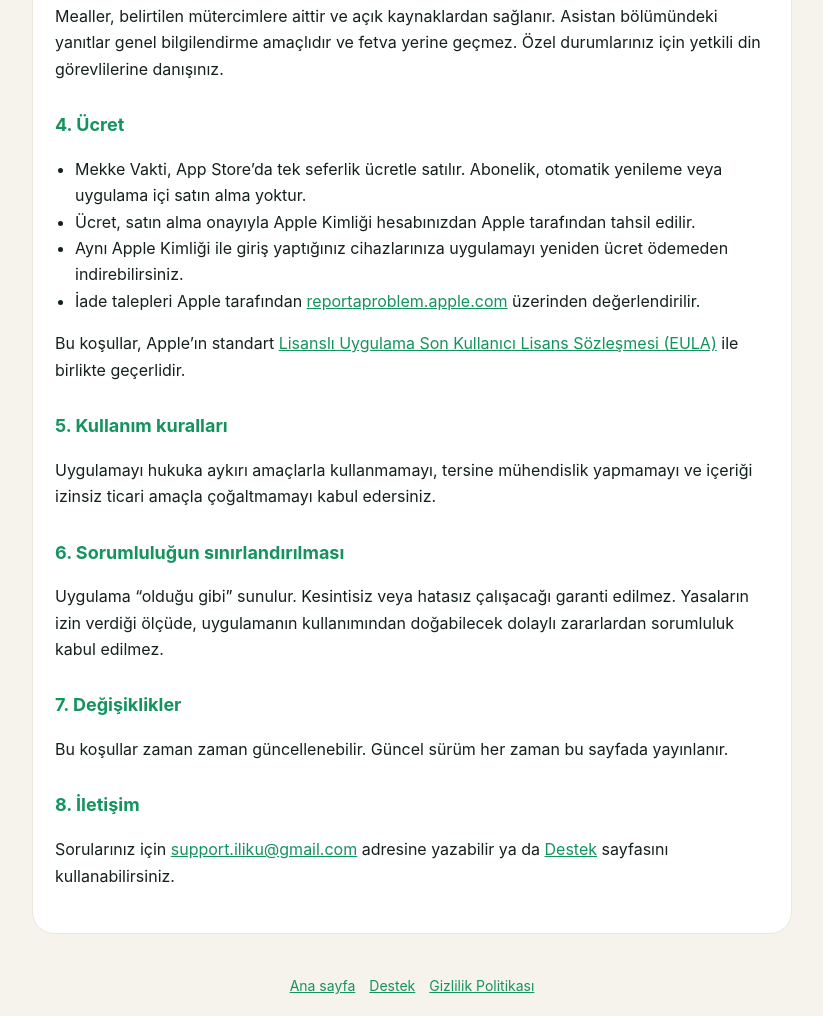
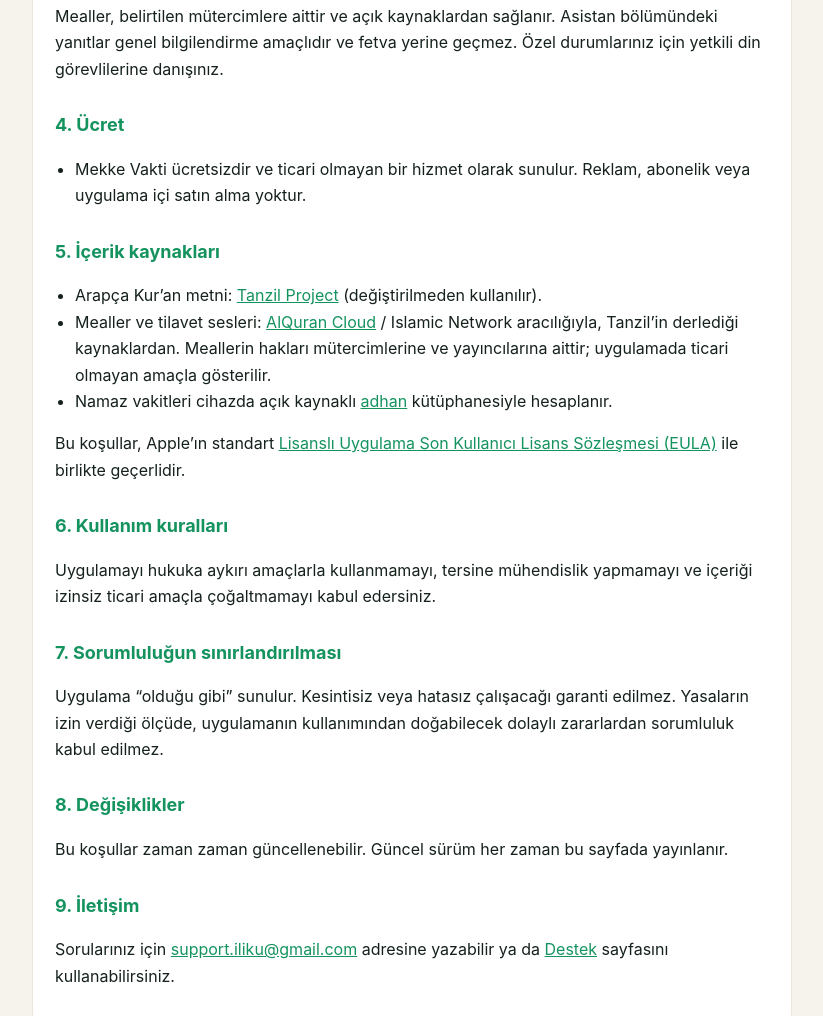
Before and after one commit to ilkin0894/mekke-vakti, a plain HTML site: page terms.html in a window 1280 px wide. Shown: the part 659-1675 px from the top of the page, without its empty margins (228-1051 px from the left). Drawn offline with Linux system fonts and the light colour scheme.

Commit message:
Mekke Vakti ücretsiz: ücret metinleri ve içerik kaynakları güncellendi
Co-Authored-By: Claude Opus 5.5 <noreply@anthropic.com>

```diff
--- a/terms.html
+++ b/terms.html
@@ -10,7 +10,7 @@
 <header><a href="index.html">Mekke Vakti</a><p>Kur’an · Namaz · Zikir</p></header>
 <main>
   <h1>Kullanım Koşulları</h1>
-  <p class="muted">Son güncelleme: 18 Kasım 2026</p>
+  <p class="muted">Son güncelleme: 22 Kasım 2026</p>
 
   <p>Mekke Vakti’ni (“Uygulama”) indirerek veya kullanarak bu koşulları kabul etmiş olursunuz.</p>
 
@@ -25,23 +25,27 @@
 
   <h2>4. Ücret</h2>
   <ul>
-    <li>Mekke Vakti, App Store’da tek seferlik ücretle satılır. Abonelik, otomatik yenileme veya uygulama içi satın alma yoktur.</li>
-    <li>Ücret, satın alma onayıyla Apple Kimliği hesabınızdan Apple tarafından tahsil edilir.</li>
-    <li>Aynı Apple Kimliği ile giriş yaptığınız cihazlarınıza uygulamayı yeniden ücret ödemeden indirebilirsiniz.</li>
-    <li>İade talepleri Apple tarafından <a href="https://reportaproblem.apple.com">reportaproblem.apple.com</a> üzerinden değerlendirilir.</li>
+    <li>Mekke Vakti ücretsizdir ve ticari olmayan bir hizmet olarak sunulur. Reklam, abonelik veya uygulama içi satın alma yoktur.</li>
+  </ul>
+
+  <h2>5. İçerik kaynakları</h2>
+  <ul>
+    <li>Arapça Kur’an metni: <a href="https://tanzil.net">Tanzil Project</a> (değiştirilmeden kullanılır).</li>
+    <li>Mealler ve tilavet sesleri: <a href="https://alquran.cloud">AlQuran Cloud</a> / Islamic Network aracılığıyla, Tanzil’in derlediği kaynaklardan. Meallerin hakları mütercimlerine ve yayıncılarına aittir; uygulamada ticari olmayan amaçla gösterilir.</li>
+    <li>Namaz vakitleri cihazda açık kaynaklı <a href="https://github.com/batoulapps/adhan-js">adhan</a> kütüphanesiyle hesaplanır.</li>
   </ul>
   <p>Bu koşullar, Apple’ın standart <a href="https://www.apple.com/legal/internet-services/itunes/dev/stdeula/">Lisanslı Uygulama Son Kullanıcı Lisans Sözleşmesi (EULA)</a> ile birlikte geçerlidir.</p>
 
-  <h2>5. Kullanım kuralları</h2>
+  <h2>6. Kullanım kuralları</h2>
   <p>Uygulamayı hukuka aykırı amaçlarla kullanmamayı, tersine mühendislik yapmamayı ve içeriği izinsiz ticari amaçla çoğaltmamayı kabul edersiniz.</p>
 
-  <h2>6. Sorumluluğun sınırlandırılması</h2>
+  <h2>7. Sorumluluğun sınırlandırılması</h2>
   <p>Uygulama “olduğu gibi” sunulur. Kesintisiz veya hatasız çalışacağı garanti edilmez. Yasaların izin verdiği ölçüde, uygulamanın kullanımından doğabilecek dolaylı zararlardan sorumluluk kabul edilmez.</p>
 
-  <h2>7. Değişiklikler</h2>
+  <h2>8. Değişiklikler</h2>
   <p>Bu koşullar zaman zaman güncellenebilir. Güncel sürüm her zaman bu sayfada yayınlanır.</p>
 
-  <h2>8. İletişim</h2>
+  <h2>9. İletişim</h2>
   <p>Sorularınız için <a href="mailto:support.iliku@gmail.com">support.iliku@gmail.com</a> adresine yazabilir ya da <a href="support.html">Destek</a> sayfasını kullanabilirsiniz.</p>
 </main>
 <nav><a href="index.html">Ana sayfa</a><a href="support.html">Destek</a><a href="privacy.html">Gizlilik Politikası</a></nav>
```
Also changed, not shown: privacy.html (+3 -3 lines), support.html (+3 -3 lines).
